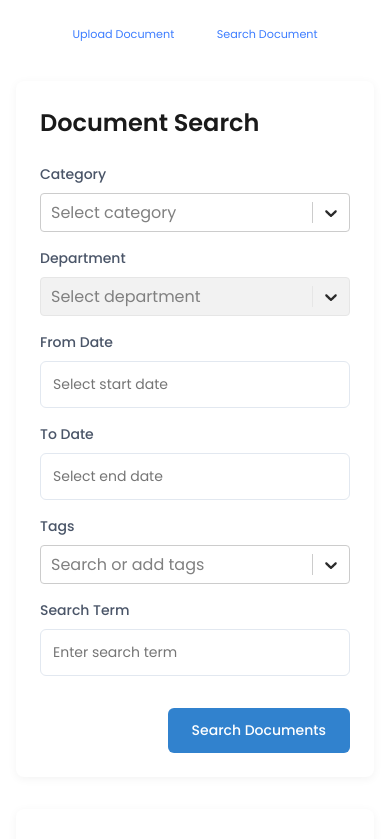
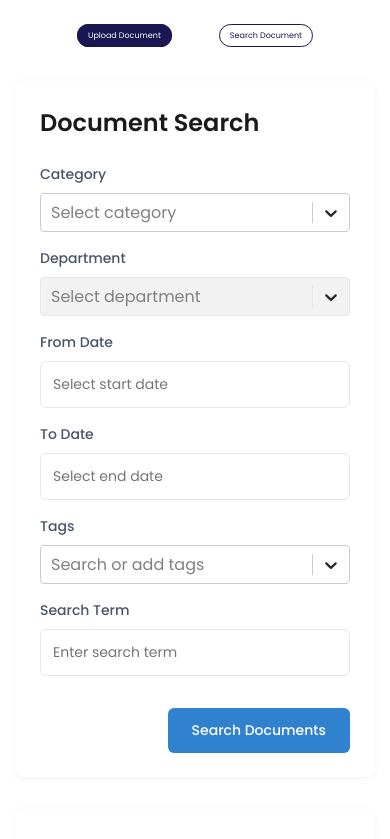
Before and after one commit to webdevper/all-soft, a Next.js app: page /search-document in a window 390 px wide. Shown: the top 839 px of the page. Built offline with nearby package versions, Linux system fonts and the light colour scheme.

Commit message:
add page indicater and nagivater

```diff
--- a/src/app/components/navbar.js
+++ b/src/app/components/navbar.js
@@ -1,16 +1,42 @@
+"use client";
 import Link from "next/link";
-import React from "react";
-import style from '../styles/nav.module.css'
+import { usePathname } from "next/navigation";
+import React, { useState, useEffect } from "react";
+import style from "../styles/nav.module.css";
 
 const Navbar = () => {
+  const pathname = usePathname();
+  const [activeTab, setActiveTab] = useState("");
+
+  // Set active tab based on current path
+  useEffect(() => {
+    if (pathname === "/upload-document") {
+      setActiveTab("upload");
+    } else if (pathname === "/search-document") {
+      setActiveTab("search");
+    }
+  }, [pathname]);
+
   return (
     <nav className={style.navbar}>
       <ul>
         <li>
-          <Link href="/upload-document">Upload Document</Link>
+          <Link
+            className={activeTab === "upload" ? style.active : ""}
+            onClick={() => setActiveTab("upload")}
+            href="/upload-document"
+          >
+            Upload Document
+          </Link>
         </li>
         <li>
-          <Link href="/search-document">Search Document</Link>
+          <Link
+            className={activeTab === "search" ? style.active : ""}
+            onClick={() => setActiveTab("search")}
+            href="/search-document"
+          >
+            Search Document
+          </Link>
         </li>
       </ul>
     </nav>
--- a/src/app/styles/nav.module.css
+++ b/src/app/styles/nav.module.css
@@ -9,16 +9,31 @@
   list-style: none;
   cursor: pointer;
 }
+
 .navbar ul li a {
   text-decoration: none;
-    color: #3d7dff;
+  border: 1px solid #1a1852;
+  border-radius: 24px;
+  padding: 10px 20px;
+  background: #1a1852;
+  color: #ffffff;
+  transition: all 0.2s ease-in-out;
 }
-  .navbar ul li a:hover {
-    text-decoration: none;
-    color: #747f95;
+.navbar ul li .active {
+  color: #1a1852;
+  background: #ffffff;
 }
+
+
 @media (max-width: 480px) {
   .navbar ul li a {
     font-size: 0.7rem;
   }
+  .navbar ul li a {
+    border-radius: 24px;
+    padding: 5px 10px;
+    font-size: 8px;
+    background: #1a1852;
+    color: #ffffff;
   }
+}
```
Lines whose indentation alone changed are shown as unchanged.
